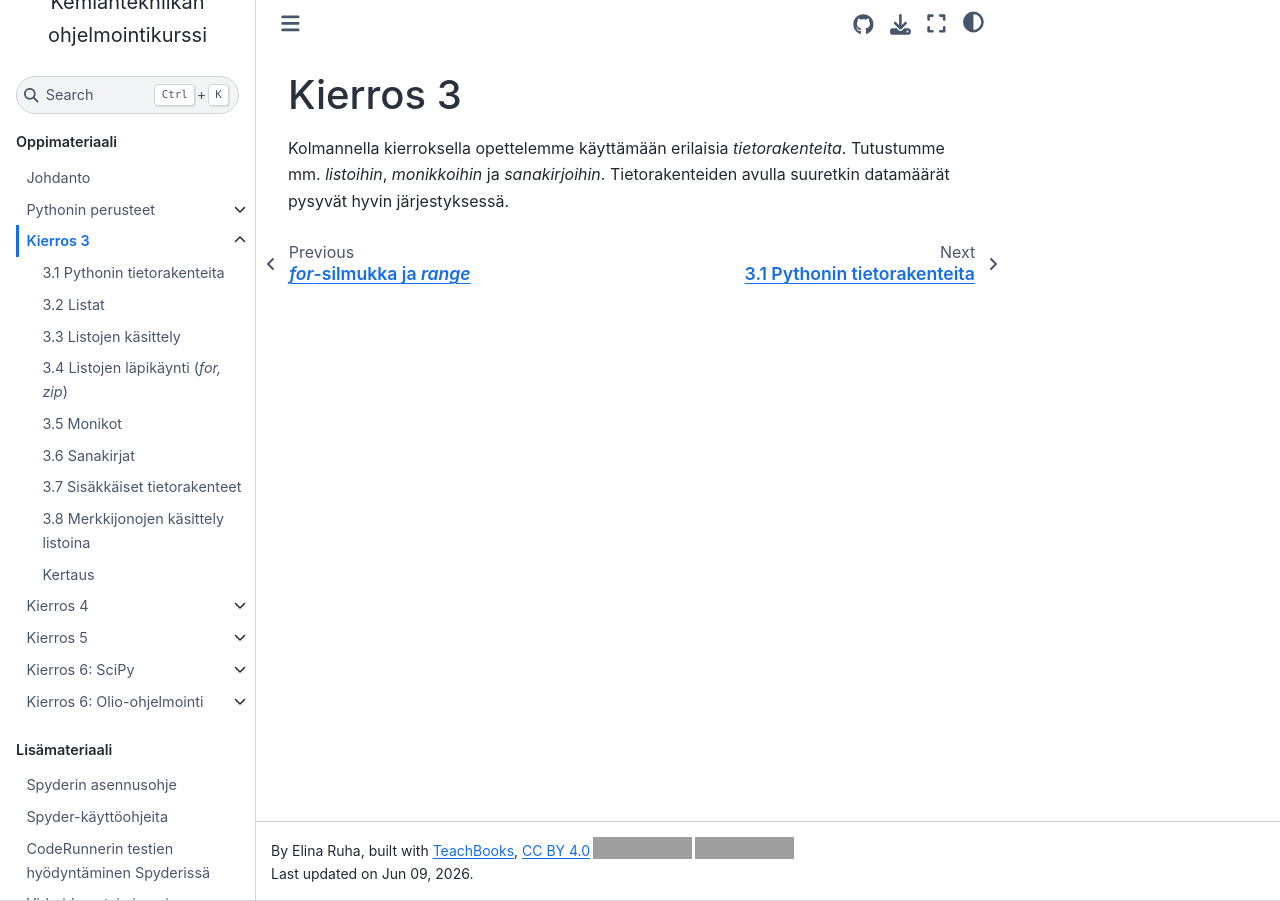
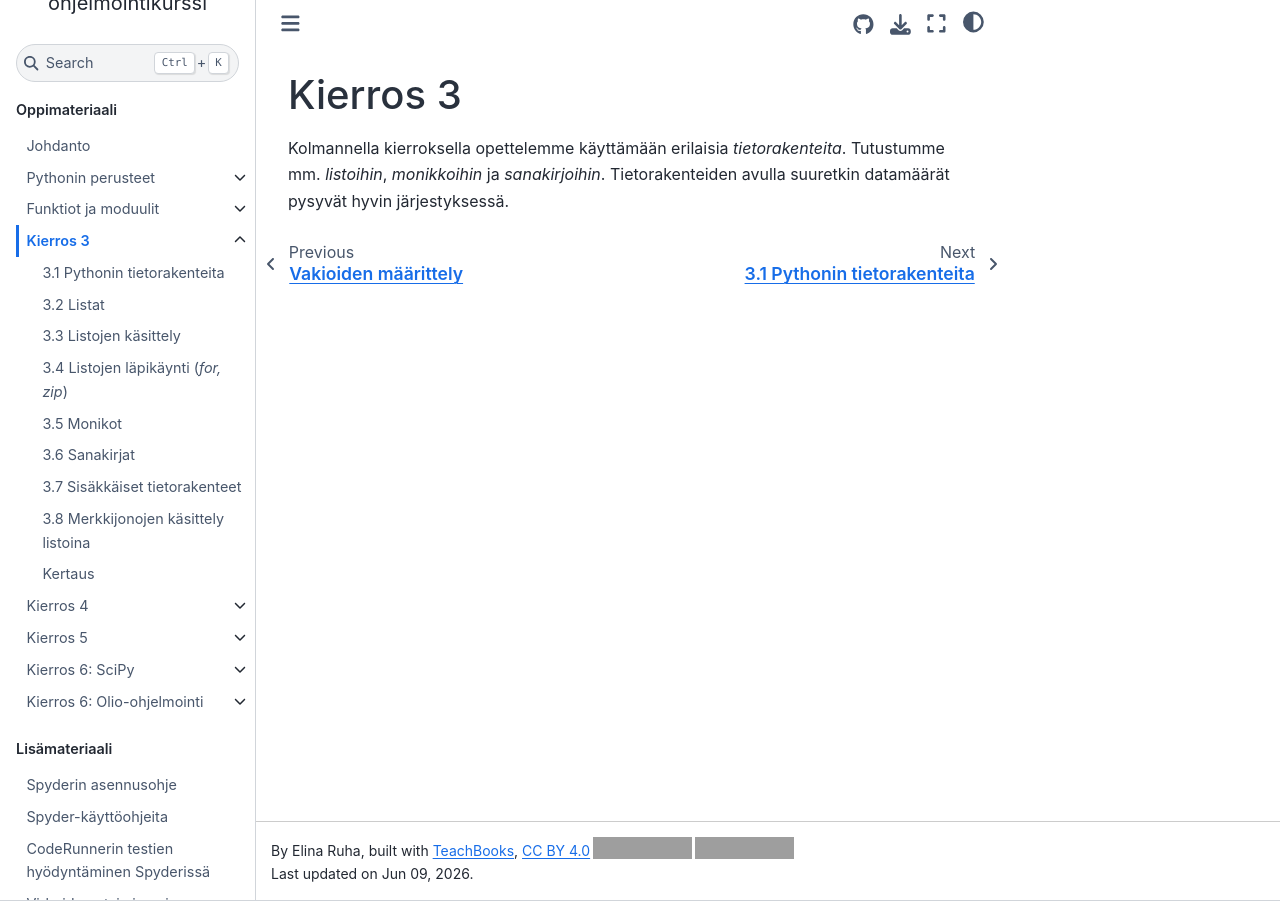
Before and after one commit to elina-ruha/CHEM-ohjelmointikurssikirja-test, a Jupyter Book: the page built from book/Kierros3/Kierros_3_intro.md, in a window 1280 px wide. Built offline with Jupyter Book 1.0.4 settings and Sphinx 7.4.7 and the Sphinx Book theme 1.1.4, drawn with Linux system fonts in a browser that asks for light colours; pages that are not in the unit, such as notebooks, are missing from menus; comment, search, counter and statistics services are not loaded; some of the changed lines change nothing that is shown; grey boxes are pictures that could not be loaded.

Commit message:
Update _toc.yml

```diff
--- a/book/_toc.yml
+++ b/book/_toc.yml
@@ -23,16 +23,15 @@
       - file: perusteet/laskujarjestys.md
       - file: perusteet/while.md
       - file: perusteet/for_range.md
-    - file: Kierros2/Kierros_2_intro.md
+    - file: funktiot/funktiot_intro.md
       sections:
-      - file: Kierros2/s2_1.md
-      - file: Kierros2/s2_2.md
-      - file: Kierros2/s2_3.md
-      - file: Kierros2/s2_4.md
-      - file: Kierros2/s2_5.md
-      - file: Kierros2/s2_6.md
-      - file: Kierros2/s2_7.md
-      - file: Kierros2/kertaus2.md
+      - file: funktiot/funktiot.md
+      - file: funktiot/erilaiset_funktiot.md
+      - file: funktiot/f_string.md
+      - file: funktiot/math.md
+      - file: funktiot/moduulit.md
+      - file: funktiot/nakyvyys.md
+      - file: funktiot/vakiot.md
     - file: Kierros3/Kierros_3_intro.md
       sections:
       - file: Kierros3/s3_1.md
```
